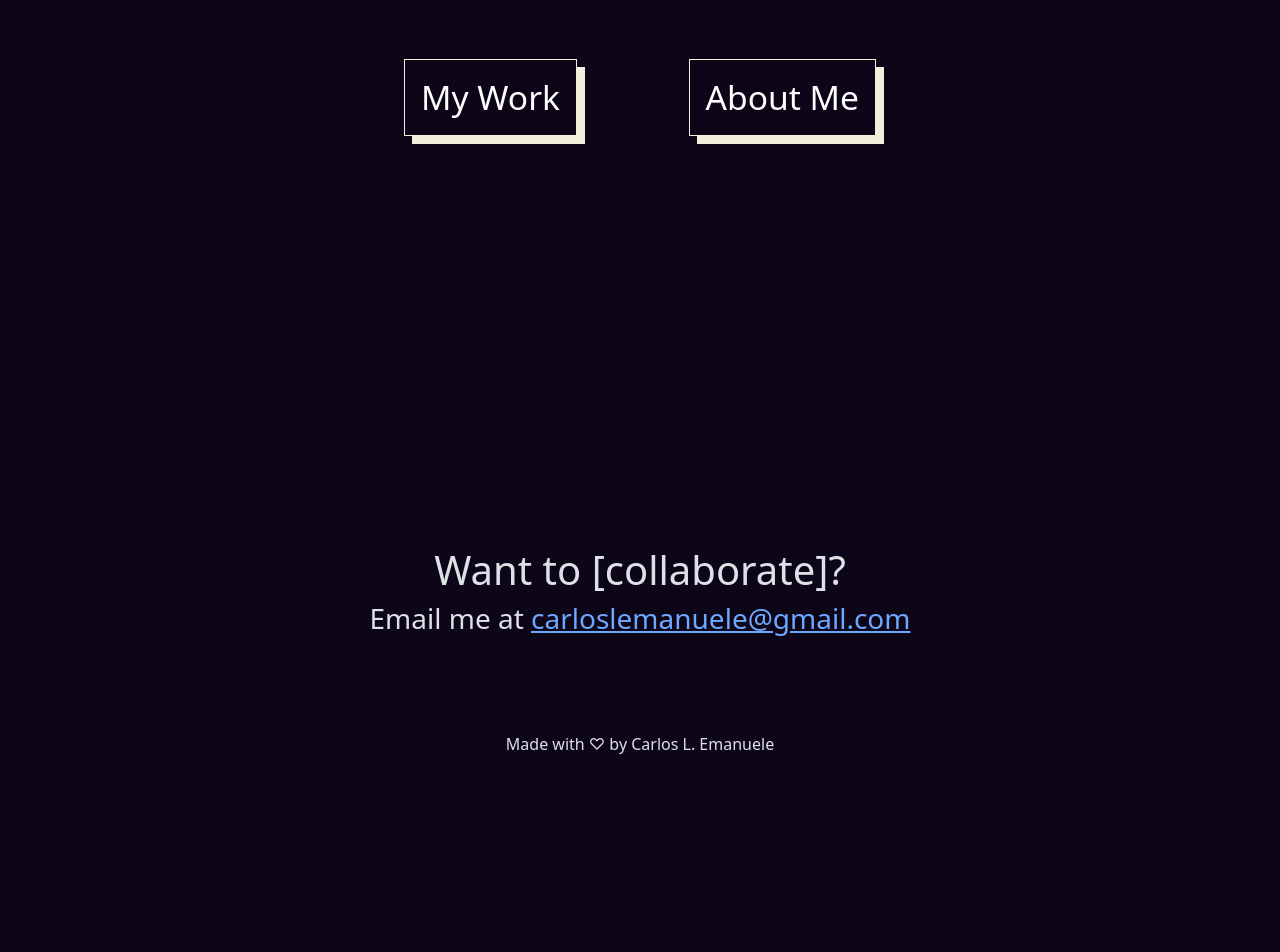
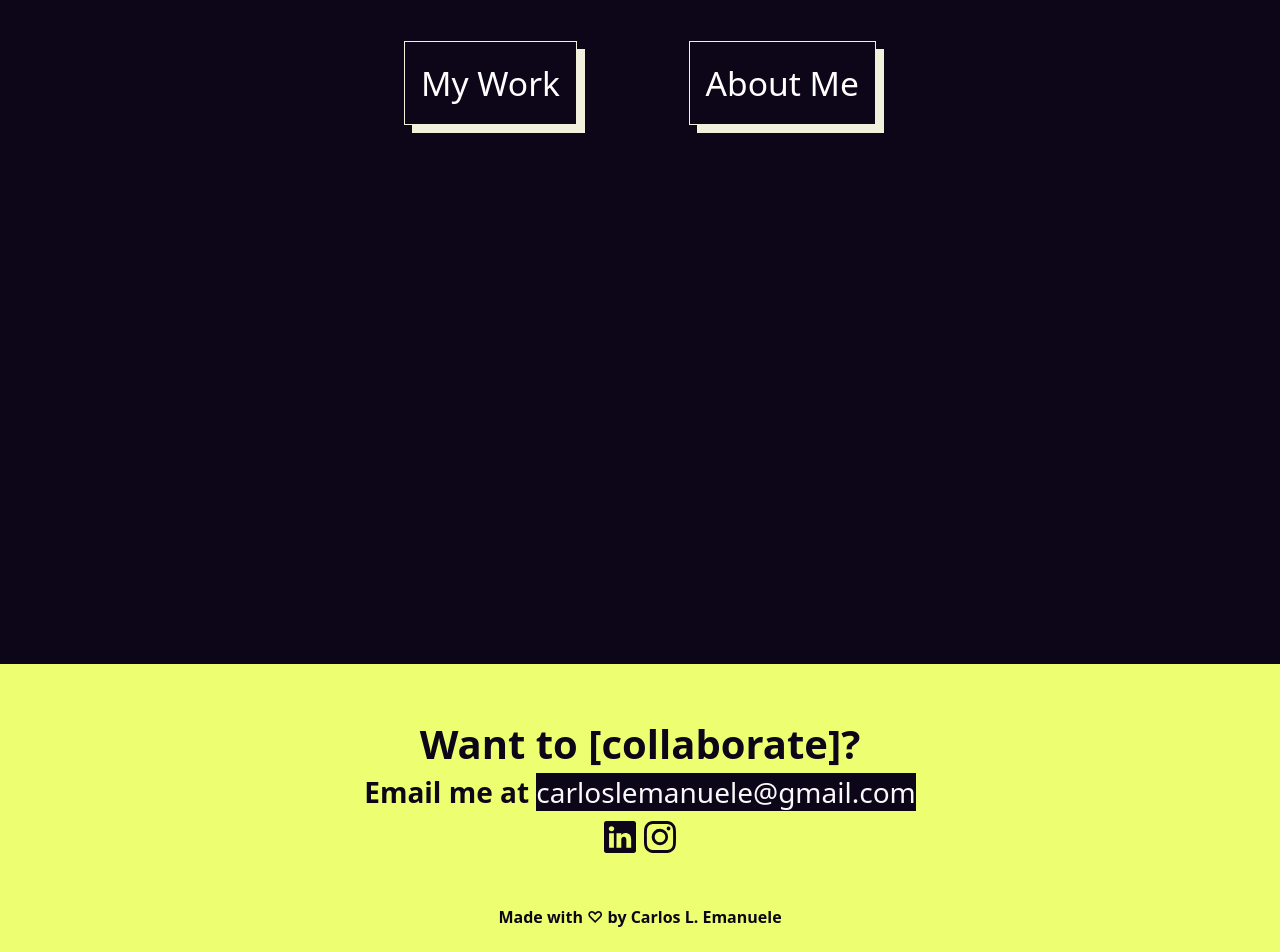
Before and after one commit to PapaKrlo/PapaKrlo.github.io, a plain HTML site: page index.html in a window 1280 px wide. Shown: the part 2062-3014 px from the top of the page. Before the commit the page ends 2834 px from the top, so only its background shows below. Drawn offline with nearby package versions, Linux system fonts and the light colour scheme.

Commit message:
Add files via upload

```diff
--- a/styles.css
+++ b/styles.css
@@ -29,6 +29,10 @@
     height: 40rem;
 }
 
+.cont-small {
+    height: 25rem;
+}
+
 .cont-project {
     height: 100%;
 }
@@ -52,9 +56,9 @@
     font-weight: 400;
     background-color: #0D0619;
     box-shadow: 8px 8px 0px 0px rgba(240,240,221,1);
-    height: 12%;
+    height: 13%;
     margin: 5%;
-    margin-top: 18%;
+    margin-top: 13%;
 }
 
 .btn-90s:hover {
@@ -194,6 +198,10 @@
     opacity: 1.0;
 }
 
+#gradient {
+    margin-bottom: 3%;
+}
+
 nav {
     background-color: #0D0619 !important;
     }
@@ -284,3 +292,29 @@ h1 {
         height: auto;
     }
 }
+
+#footer {
+    width: 100%;
+    margin-top: 8rem;
+    background:#EDFF71;
+    height: 18rem;
+}
+
+.footer-text {
+    text-align: center;
+color: #0D0619;
+font-weight: 600;
+
+}
+
+#email {
+    color: #f8f9fa;
+    font-weight: 500;
+    text-decoration: none;
+    display: inline;
+    background-position: left;
+    background-repeat: no-repeat;
+    background-size: 100% 100%;
+    background-image: linear-gradient(#0D0619, #0D0619);
+    opacity: 1.0;
+}
```
